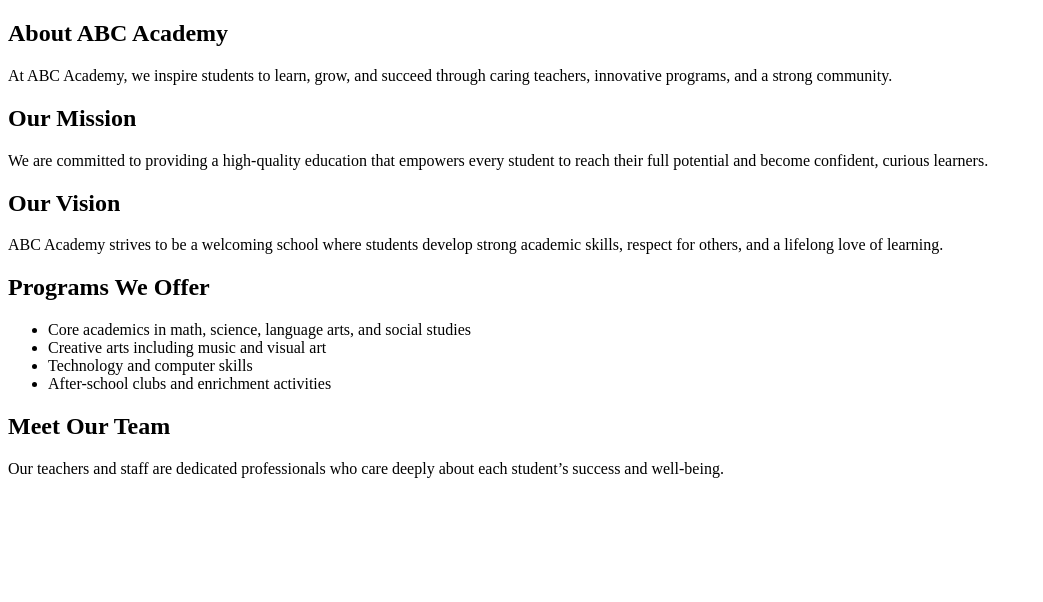
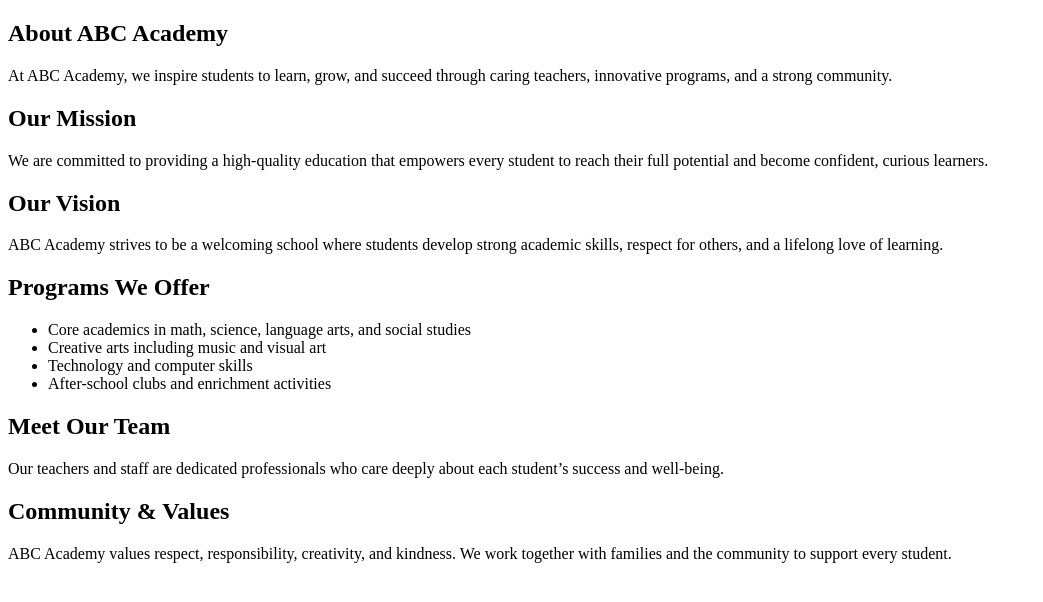
Before and after one commit to sakunathejan/group-project-01, a plain HTML site: page about.html in a window 1280 px wide. Shown: the whole page, without its empty margins (0-1043 px from the left). Drawn offline with Linux system fonts and the light colour scheme.

Commit message:
About - Community Section

```diff
--- a/about.html
+++ b/about.html
@@ -43,6 +43,12 @@
         <p>Our teachers and staff are dedicated professionals who care deeply about each student’s success and well-being.</p>
     </section>
 
+    <!-- Community section -->
+    <section id="community">
+        <h2>Community & Values</h2>
+        <p>ABC Academy values respect, responsibility, creativity, and kindness. We work together with families and the community to support every student.</p>
+    </section>
+
 </body>
 
 </html>
```
